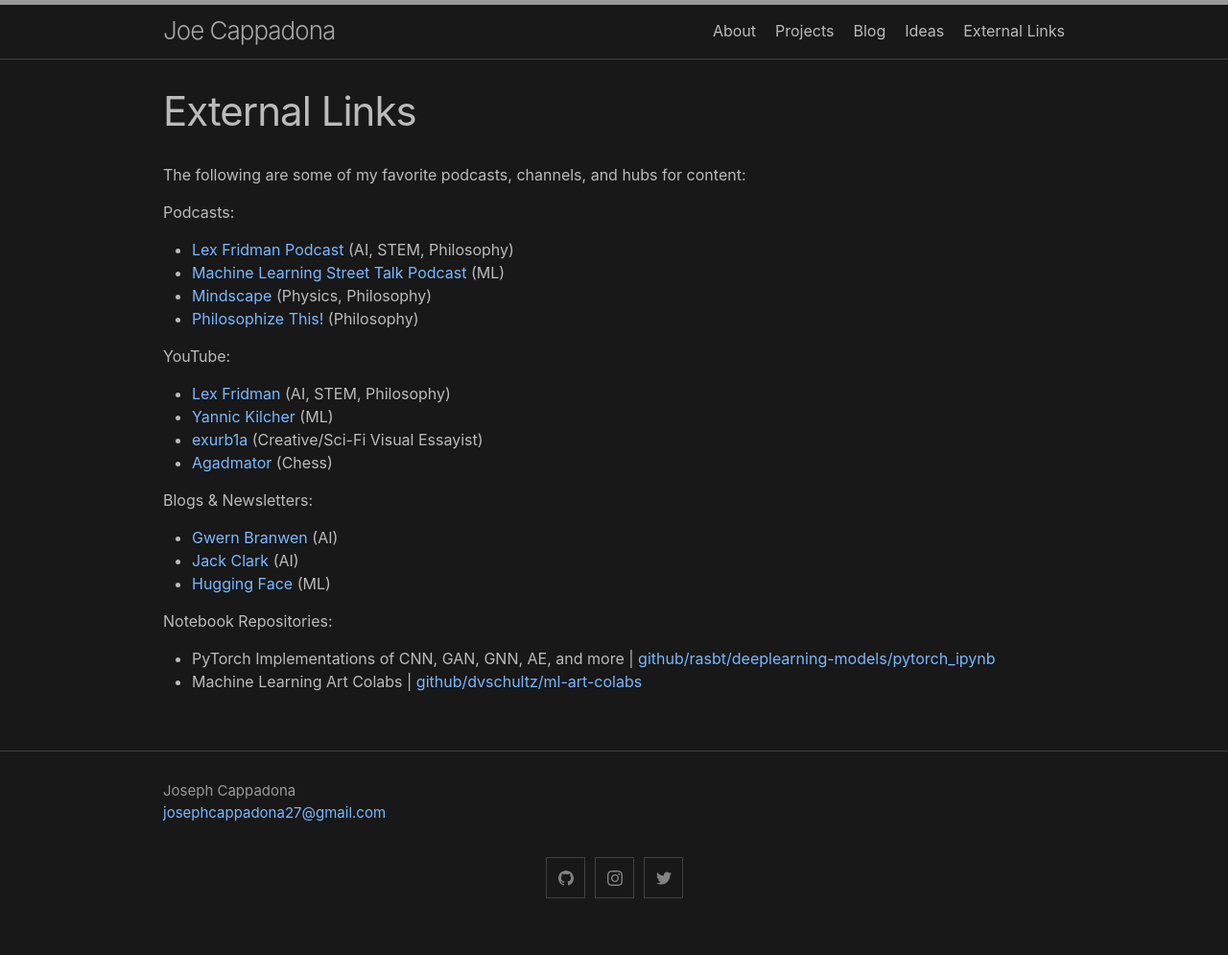
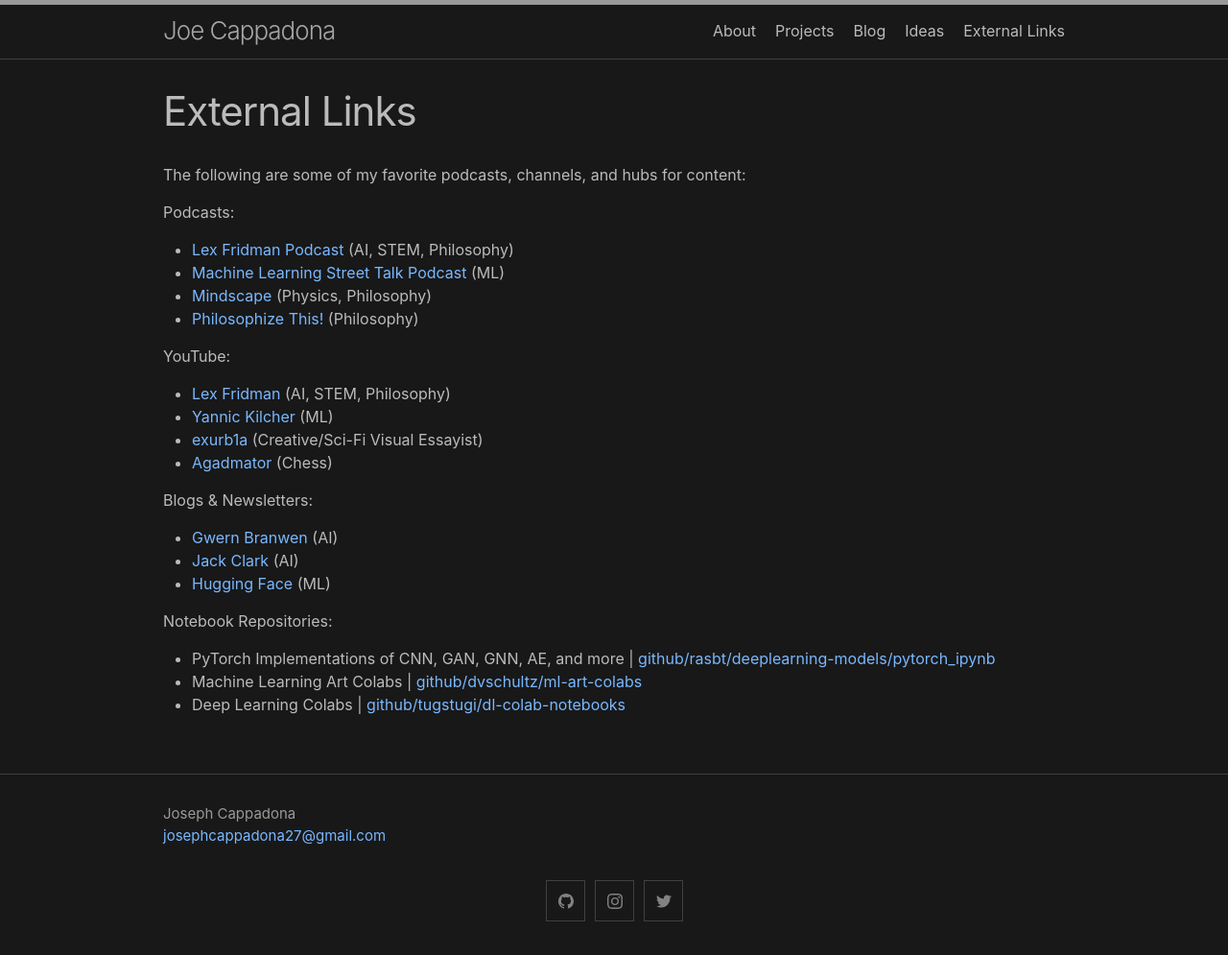
Before and after one commit to josephcappadona/josephcappadona.github.io, a Jekyll site: the page built from links.md, in a window 1280 px wide. Shown: the whole page at 96% size. Built offline with Jekyll 4.4.1, drawn with Linux system fonts in a browser that asks for light colours; before the commit the page ends 971 px from its top, so only the background shows below that.

Commit message:
Update links.md

```diff
--- a/links.md
+++ b/links.md
@@ -30,3 +30,4 @@ Blogs & Newsletters:
 Notebook Repositories:
 * PyTorch Implementations of CNN, GAN, GNN, AE, and more \| [github/rasbt/deeplearning-models/pytorch_ipynb](https://github.com/rasbt/deeplearning-models/tree/master/pytorch_ipynb)
 * Machine Learning Art Colabs \| [github/dvschultz/ml-art-colabs](https://github.com/dvschultz/ml-art-colabs)
+* Deep Learning Colabs \| [github/tugstugi/dl-colab-notebooks](https://github.com/tugstugi/dl-colab-notebooks)
```
